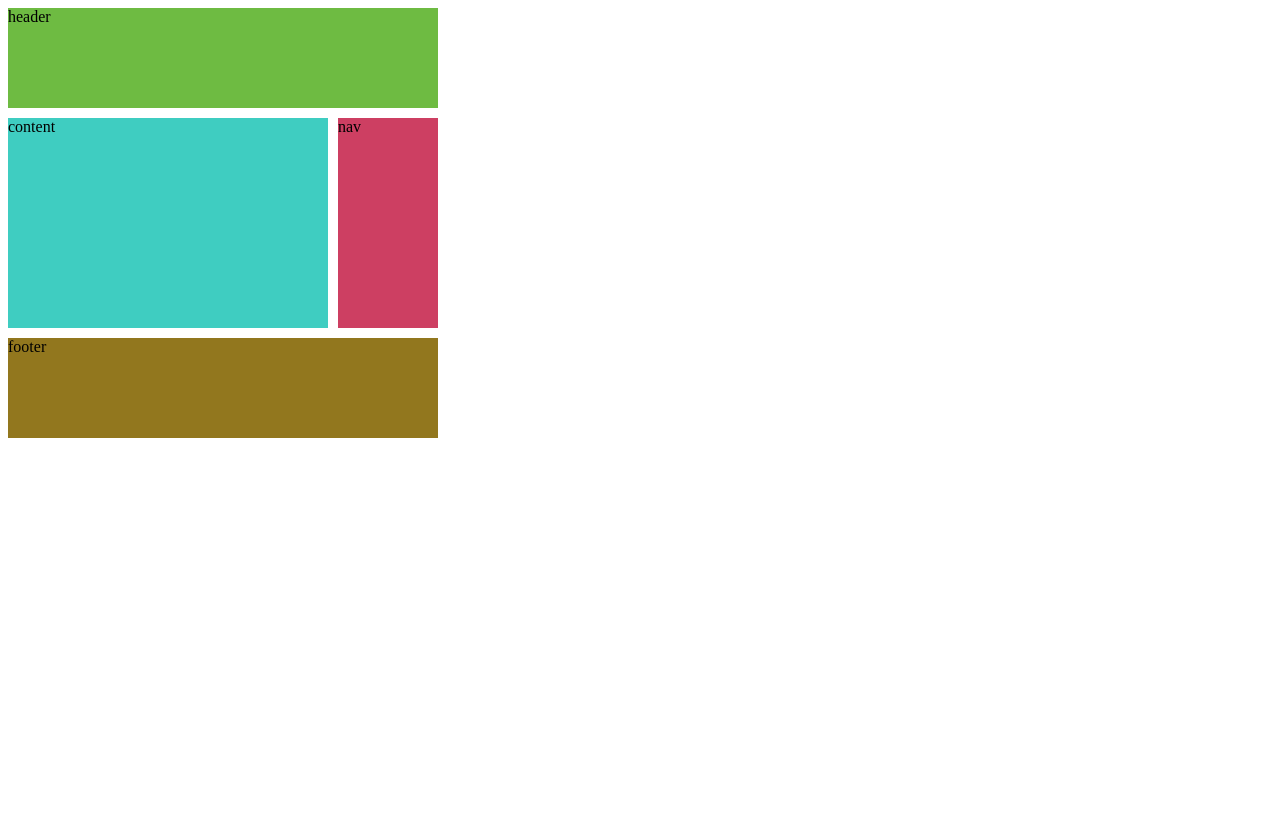
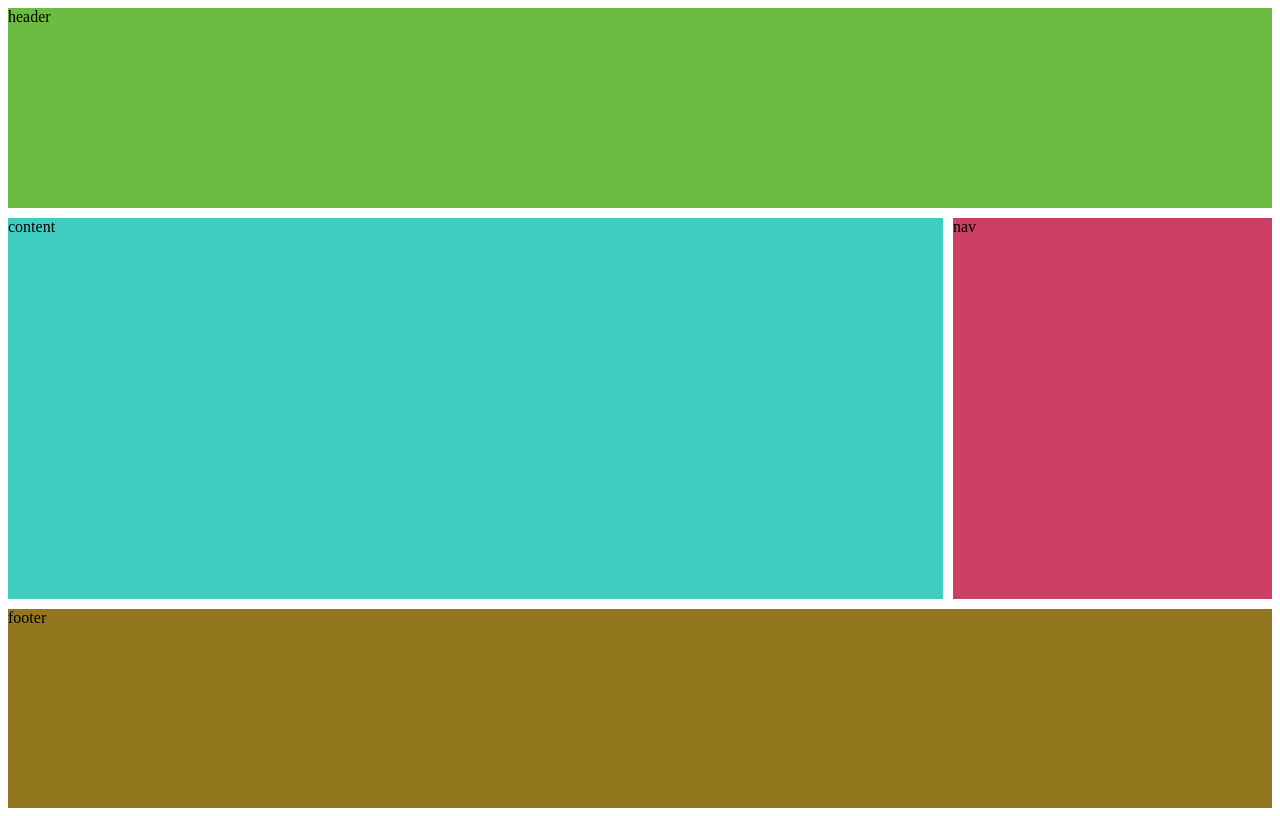
Before and after one commit to nagneo/scss-masterclass, a plain HTML site: page index.html in a window 1280 px wide. Drawn offline with Linux system fonts and the light colour scheme.

Commit message:
[TIL] Line Naming

```diff
--- a/styles.css
+++ b/styles.css
@@ -1,8 +1,9 @@
 .father {
   display: grid;
-  grid-template-columns: repeat(4, 100px);
-  grid-template-rows: repeat(4, 100px);
+  grid-template-columns: repeat(4, auto);
+  grid-template-rows: repeat(4, auto [sexy-line]);
   gap: 10px;
+  height: 100vh;
 }
 
 .header {
@@ -13,7 +14,7 @@
 .content {
   background: rgb(63, 205, 193);
   grid-column: 1 / -2;
-  grid-row: span 2;
+  grid-row: sexy-line 1 / sexy-line 3;
 }
 
 .nav {
```
